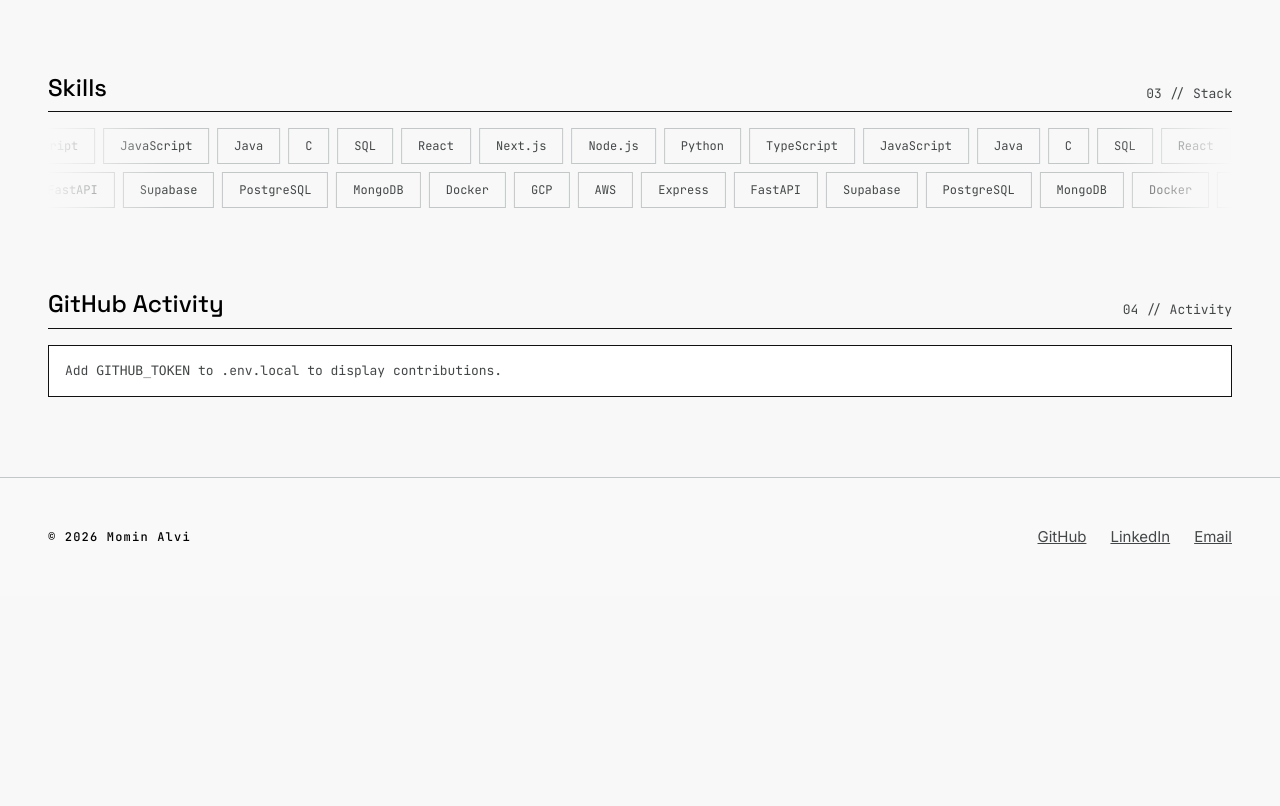
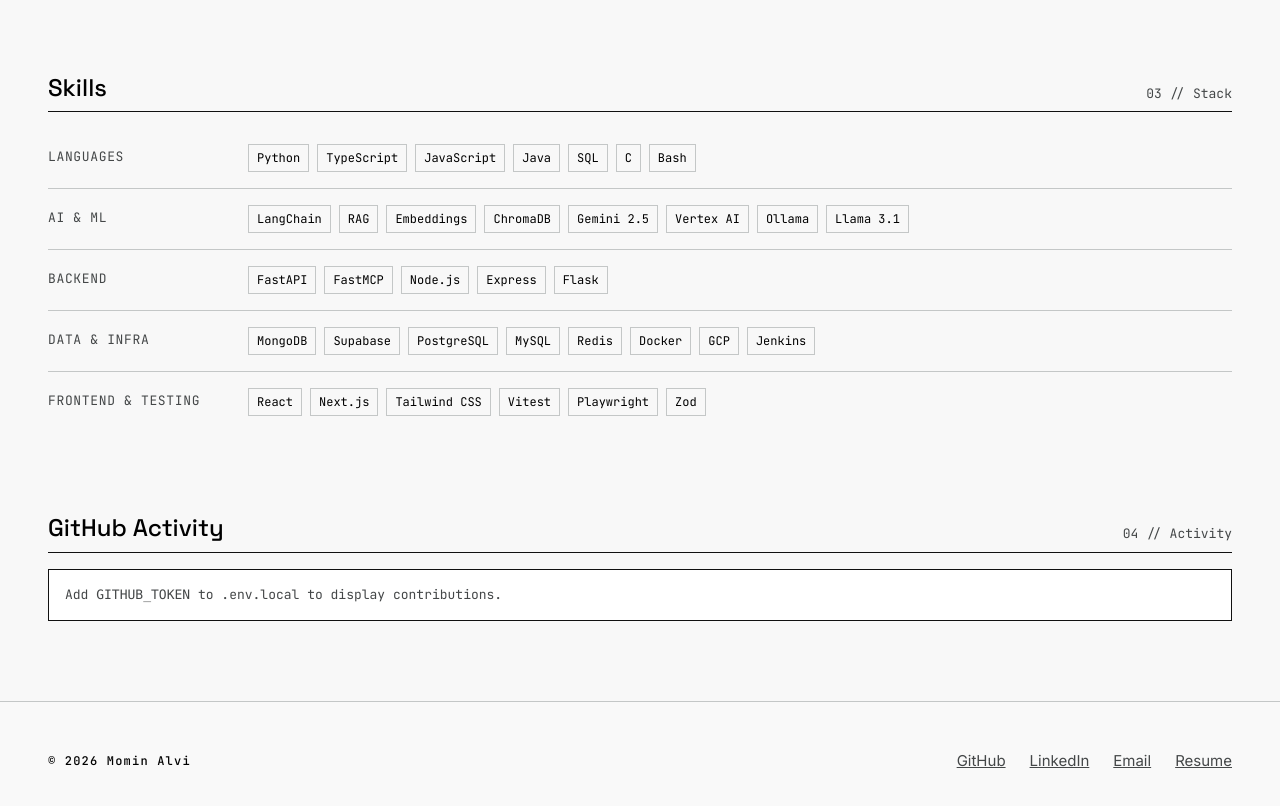
Before and after one commit to mominalvi/personal-portfolio, a Next.js app: page / in a window 1280 px wide. Shown: the part 1400-2206 px from the top of the page. Before the commit the page ends 1996 px from the top, so only its background shows below. Built offline with nearby package versions, Linux system fonts and the light colour scheme.

Commit message:
rebuild skills as categorized rows from resume, wire resume PDF into hero+footer, fix scholar pups tags

```diff
--- a/src/components/Footer.tsx
+++ b/src/components/Footer.tsx
@@ -2,6 +2,7 @@
   { label: "GitHub", href: "https://github.com/mominalvi" },
   { label: "LinkedIn", href: "https://www.linkedin.com/in/momin-alvi/" },
   { label: "Email", href: "mailto:mominalvi30@gmail.com" },
+  { label: "Resume", href: "/resume.pdf" },
 ];
 
 export default function Footer() {
@@ -17,8 +18,16 @@
               key={link.label}
               className="magnetic-link font-body-md text-body-md text-on-surface-variant hover:text-primary underline"
               href={link.href}
-              target={link.href.startsWith("http") ? "_blank" : undefined}
-              rel={link.href.startsWith("http") ? "noopener noreferrer" : undefined}
+              target={
+                link.href.startsWith("http") || link.href.endsWith(".pdf")
+                  ? "_blank"
+                  : undefined
+              }
+              rel={
+                link.href.startsWith("http") || link.href.endsWith(".pdf")
+                  ? "noopener noreferrer"
+                  : undefined
+              }
             >
               {link.label}
             </a>
--- a/src/components/Hero.tsx
+++ b/src/components/Hero.tsx
@@ -54,6 +54,17 @@
           </span>
           LinkedIn
         </MagneticButton>
+        <MagneticButton
+          href="/resume.pdf"
+          target="_blank"
+          rel="noopener noreferrer"
+          className="px-md py-sm border-architectural bg-surface-container-lowest text-primary font-label-caps text-label-caps inline-flex items-center gap-sm"
+        >
+          <span className="material-symbols-outlined" style={{ fontSize: "16px" }}>
+            description
+          </span>
+          Resume
+        </MagneticButton>
       </div>
     </div>
   );
--- a/src/components/Projects.tsx
+++ b/src/components/Projects.tsx
@@ -21,7 +21,7 @@
     title: "Scholar Pups",
     description:
       "AI scholarship discovery and feedback platform for underrepresented students.",
-    tags: ["React", "Python", "FastAPI", "MongoDB"],
+    tags: ["FastAPI", "Next.js", "MongoDB", "LangChain"],
     // no public link yet — rendered as a non-interactive card
   },
 ];
--- a/src/components/Skills.tsx
+++ b/src/components/Skills.tsx
@@ -1,22 +1,43 @@
-import Marquee from "@/components/motion/Marquee";
-
-const skills = [
-  "Python", "TypeScript", "JavaScript", "Java", "C", "SQL",
-  "React", "Next.js", "Node.js", "Express", "FastAPI",
-  "Supabase", "PostgreSQL", "MongoDB", "Docker", "GCP", "AWS",
+const groups = [
+  {
+    label: "Languages",
+    items: ["Python", "TypeScript", "JavaScript", "Java", "SQL", "C", "Bash"],
+  },
+  {
+    label: "AI & ML",
+    items: [
+      "LangChain",
+      "RAG",
+      "Embeddings",
+      "ChromaDB",
+      "Gemini 2.5",
+      "Vertex AI",
+      "Ollama",
+      "Llama 3.1",
+    ],
+  },
+  {
+    label: "Backend",
+    items: ["FastAPI", "FastMCP", "Node.js", "Express", "Flask"],
+  },
+  {
+    label: "Data & Infra",
+    items: [
+      "MongoDB",
+      "Supabase",
+      "PostgreSQL",
+      "MySQL",
+      "Redis",
+      "Docker",
+      "GCP",
+      "Jenkins",
+    ],
+  },
+  {
+    label: "Frontend & Testing",
+    items: ["React", "Next.js", "Tailwind CSS", "Vitest", "Playwright", "Zod"],
+  },
 ];
-
-const mid = Math.ceil(skills.length / 2);
-const rowA = skills.slice(0, mid);
-const rowB = skills.slice(mid);
-
-function Chip({ s }: { s: string }) {
-  return (
-    <span className="border border-outline-variant px-md py-sm mx-xs font-meta-technical text-[12px] text-on-surface-variant whitespace-nowrap hover:border-[color:var(--accent)] hover:text-primary transition-colors">
-      {s}
-    </span>
-  );
-}
 
 export default function Skills() {
   return (
@@ -27,17 +48,29 @@
           03 // Stack
         </span>
       </div>
-      <div className="flex flex-col gap-sm">
-        <Marquee durationSec={30}>
-          {rowA.map((s) => (
-            <Chip key={s} s={s} />
-          ))}
-        </Marquee>
-        <Marquee durationSec={36}>
-          {rowB.map((s) => (
-            <Chip key={s} s={s} />
-          ))}
-        </Marquee>
+      <div className="flex flex-col">
+        {groups.map((g, i) => (
+          <div
+            key={g.label}
+            className={`flex flex-col md:flex-row md:items-start gap-sm md:gap-lg py-md ${
+              i < groups.length - 1 ? "border-b border-outline-variant" : ""
+            }`}
+          >
+            <span className="font-meta-technical text-meta-technical text-on-surface-variant md:w-44 shrink-0 md:pt-xs uppercase tracking-wider">
+              {g.label}
+            </span>
+            <div className="flex flex-wrap gap-sm">
+              {g.items.map((s) => (
+                <span
+                  key={s}
+                  className="border border-outline-variant px-sm py-xs font-meta-technical text-[12px] text-primary hover:border-[color:var(--accent)] hover:text-[color:var(--accent)] transition-colors"
+                >
+                  {s}
+                </span>
+              ))}
+            </div>
+          </div>
+        ))}
       </div>
     </section>
   );
--- a/src/components/motion/Marquee.tsx
+++ /dev/null
@@ -1,33 +0,0 @@
-"use client";
-
-import type { ReactNode } from "react";
-
-export default function Marquee({
-  children,
-  durationSec = 28,
-  className,
-}: {
-  children: ReactNode;
-  durationSec?: number;
-  className?: string;
-}) {
-  return (
-    <div
-      className={`overflow-hidden ${className ?? ""}`}
-      style={{
-        WebkitMaskImage:
-          "linear-gradient(90deg, transparent, #000 10%, #000 90%, transparent)",
-        maskImage:
-          "linear-gradient(90deg, transparent, #000 10%, #000 90%, transparent)",
-      }}
-    >
-      <div
-        className="marquee-run flex w-max"
-        style={{ animation: `marquee-x ${durationSec}s linear infinite` }}
-      >
-        {children}
-        {children}
-      </div>
-    </div>
-  );
-}
```
Also changed, not shown: 1 other file (tests, documents, lock files or other folders).
